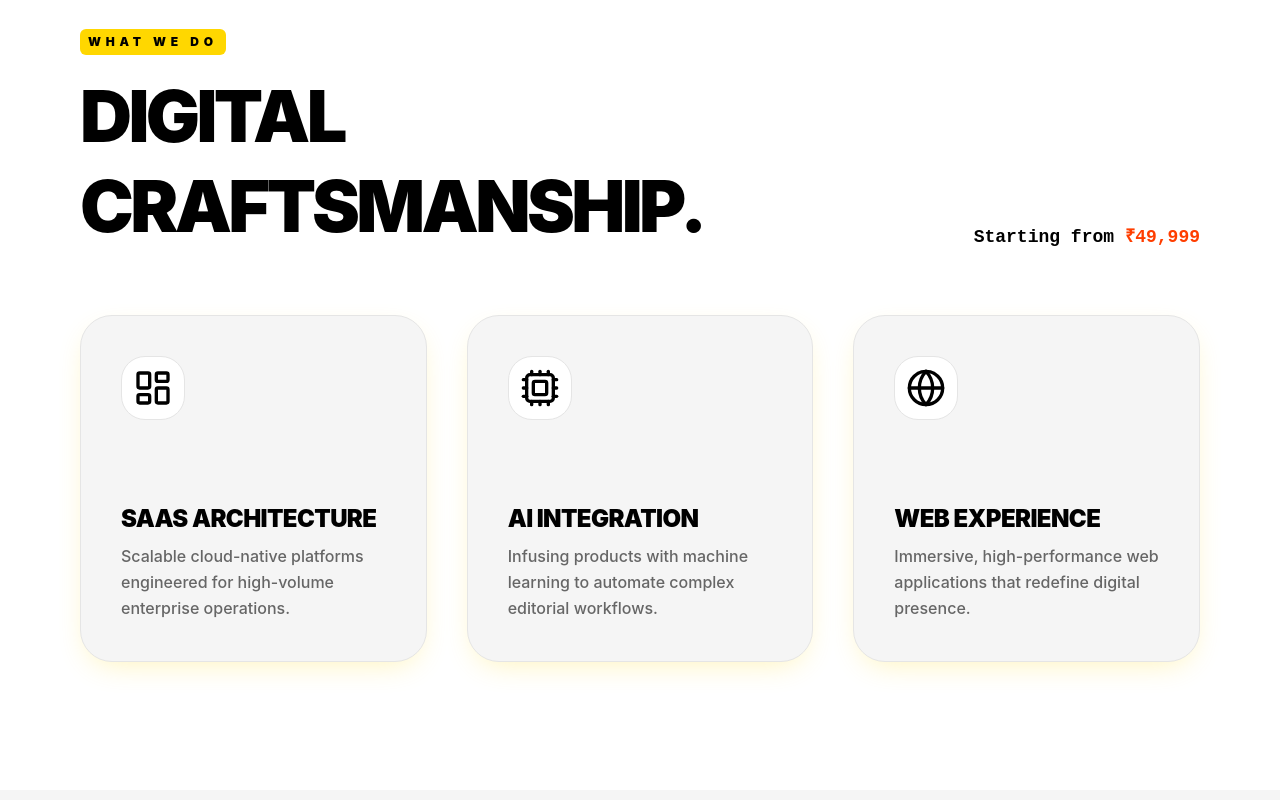
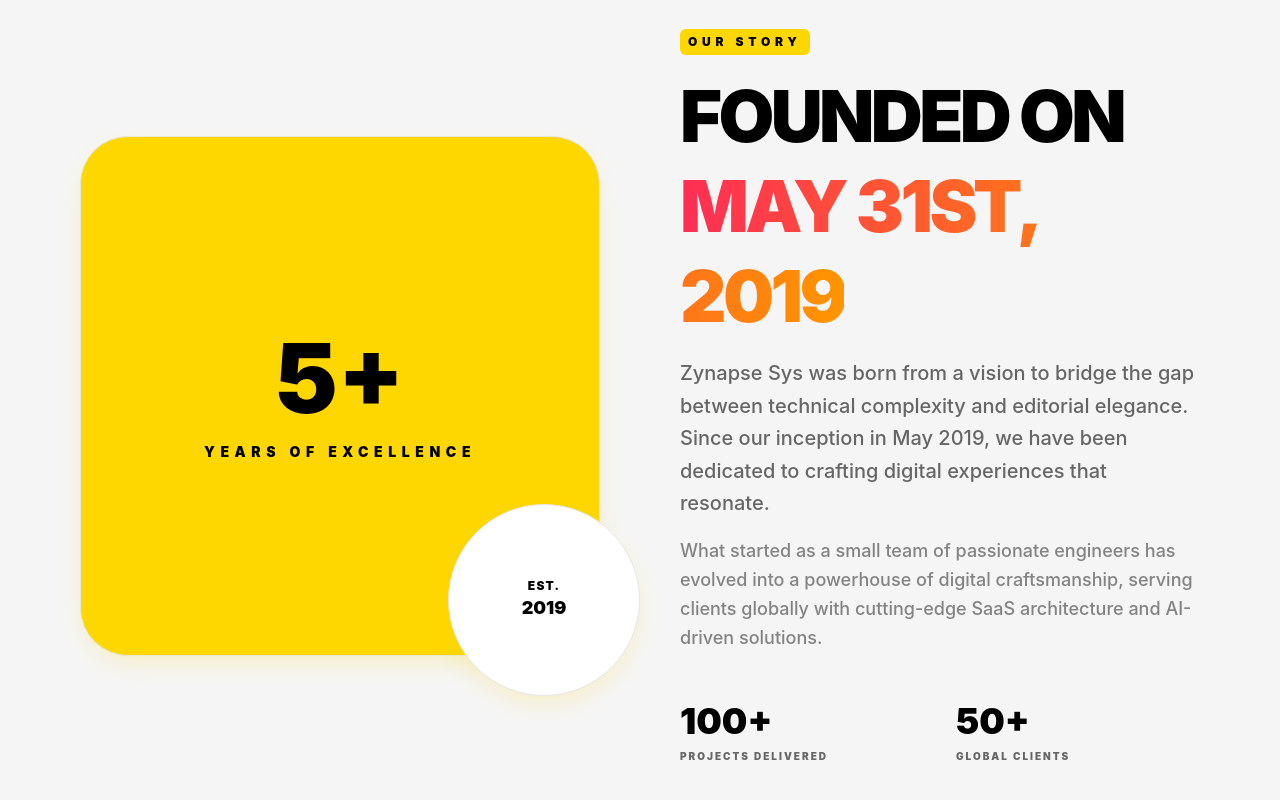
Before and after one commit to Rajeshkumar-G-FSD/Zynapse-Systems, a React (Vite) app: page / in a window 1280 px wide. Shown: the part 900-1700 px from the top of the page. Built offline with nearby package versions, Linux system fonts and the light colour scheme.

Commit message:
feat: Add About section and navigation link
Introduce a new "About" section to the homepage, highlighting company experience. Add a corresponding navigation link in the header to improve user flow.

```diff
--- a/src/App.tsx
+++ b/src/App.tsx
@@ -36,6 +36,7 @@
       </div>
 
       <div className="hidden md:flex gap-8 items-center font-sans text-[14px] font-bold">
+        <a href="#about" className="cursor-pointer hover:text-secondary-accent transition-colors">About</a>
         <div className="flex items-center gap-1 cursor-pointer hover:text-secondary-accent transition-colors">
           Company <ChevronDown className="w-4 h-4" />
         </div>
@@ -147,6 +148,57 @@
           <button className="btn-gradient px-10 py-4 rounded-full font-bold text-lg shadow-xl shadow-secondary-accent/20">Get Started</button>
           <button className="bg-white brutal-border px-10 py-4 rounded-full font-bold text-lg hover:bg-surface-container-low transition-colors">Learn More</button>
         </motion.div>
+      </div>
+    </section>
+  );
+};
+
+const About = () => {
+  return (
+    <section className="py-32 bg-surface-container-low px-6 lg:px-20" id="about">
+      <div className="grid grid-cols-1 lg:grid-cols-2 gap-20 items-center">
+        <div className="relative">
+          <motion.div
+            initial={{ opacity: 0, scale: 0.8 }}
+            whileInView={{ opacity: 1, scale: 1 }}
+            className="w-full aspect-square bg-accent rounded-[3rem] brutal-border yellow-glow flex items-center justify-center overflow-hidden"
+          >
+            <div className="text-center space-y-4">
+              <div className="text-8xl font-black text-black">5+</div>
+              <div className="text-sm font-black uppercase tracking-[0.4em] text-black">Years of Excellence</div>
+            </div>
+          </motion.div>
+          <div className="absolute -bottom-10 -right-10 w-48 h-48 bg-white rounded-full brutal-border flex items-center justify-center yellow-glow hidden md:flex">
+             <div className="text-center">
+                <div className="text-xs font-black uppercase tracking-widest text-black">Est.</div>
+                <div className="text-lg font-black text-black">2019</div>
+             </div>
+          </div>
+        </div>
+
+        <div className="space-y-8">
+          <div className="space-y-4">
+            <h2 className="text-[12px] font-black tracking-[0.4em] uppercase text-black mb-4 bg-accent inline-block px-2 py-1 rounded-md">Our Story</h2>
+            <h3 className="text-5xl md:text-7xl font-black tracking-tighter text-black uppercase leading-tight">Founded on <br/><span className="text-gradient-ai">May 31st, 2019</span></h3>
+            <p className="text-xl text-on-surface-variant font-medium leading-relaxed">
+              Zynapse Sys was born from a vision to bridge the gap between technical complexity and editorial elegance. Since our inception in May 2019, we have been dedicated to crafting digital experiences that resonate.
+            </p>
+            <p className="text-lg text-on-surface-variant/80 font-medium leading-relaxed">
+              What started as a small team of passionate engineers has evolved into a powerhouse of digital craftsmanship, serving clients globally with cutting-edge SaaS architecture and AI-driven solutions.
+            </p>
+          </div>
+
+          <div className="grid grid-cols-2 gap-8 pt-4">
+            <div>
+              <div className="text-4xl font-black text-black mb-2">100+</div>
+              <div className="text-[10px] font-black uppercase tracking-[0.2em] text-on-surface-variant">Projects Delivered</div>
+            </div>
+            <div>
+              <div className="text-4xl font-black text-black mb-2">50+</div>
+              <div className="text-[10px] font-black uppercase tracking-[0.2em] text-on-surface-variant">Global Clients</div>
+            </div>
+          </div>
+        </div>
       </div>
     </section>
   );
@@ -576,6 +628,7 @@
       <Navbar />
       <main>
         <Hero />
+        <About />
         <Expertise />
         <Process />
         <Pricing />
```
